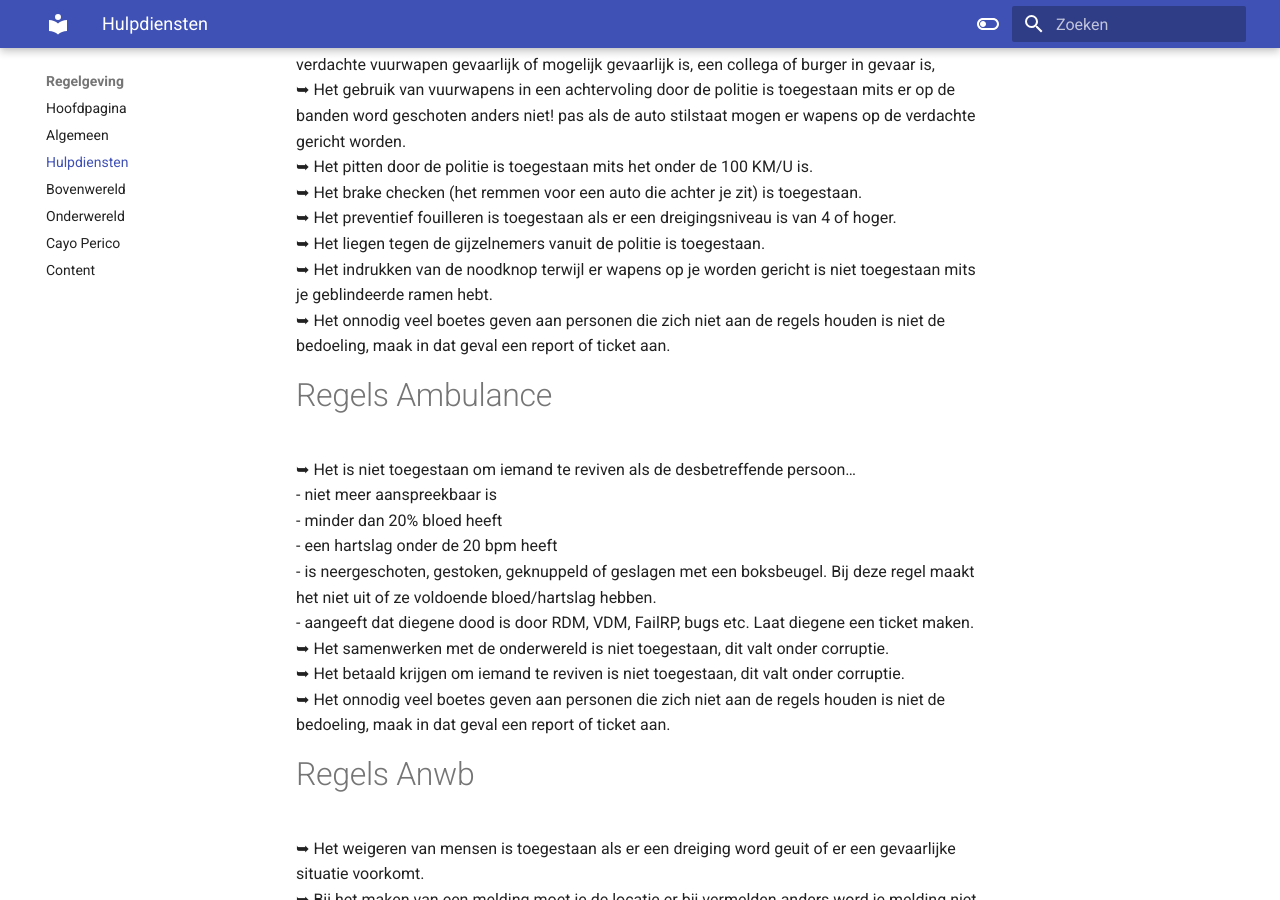
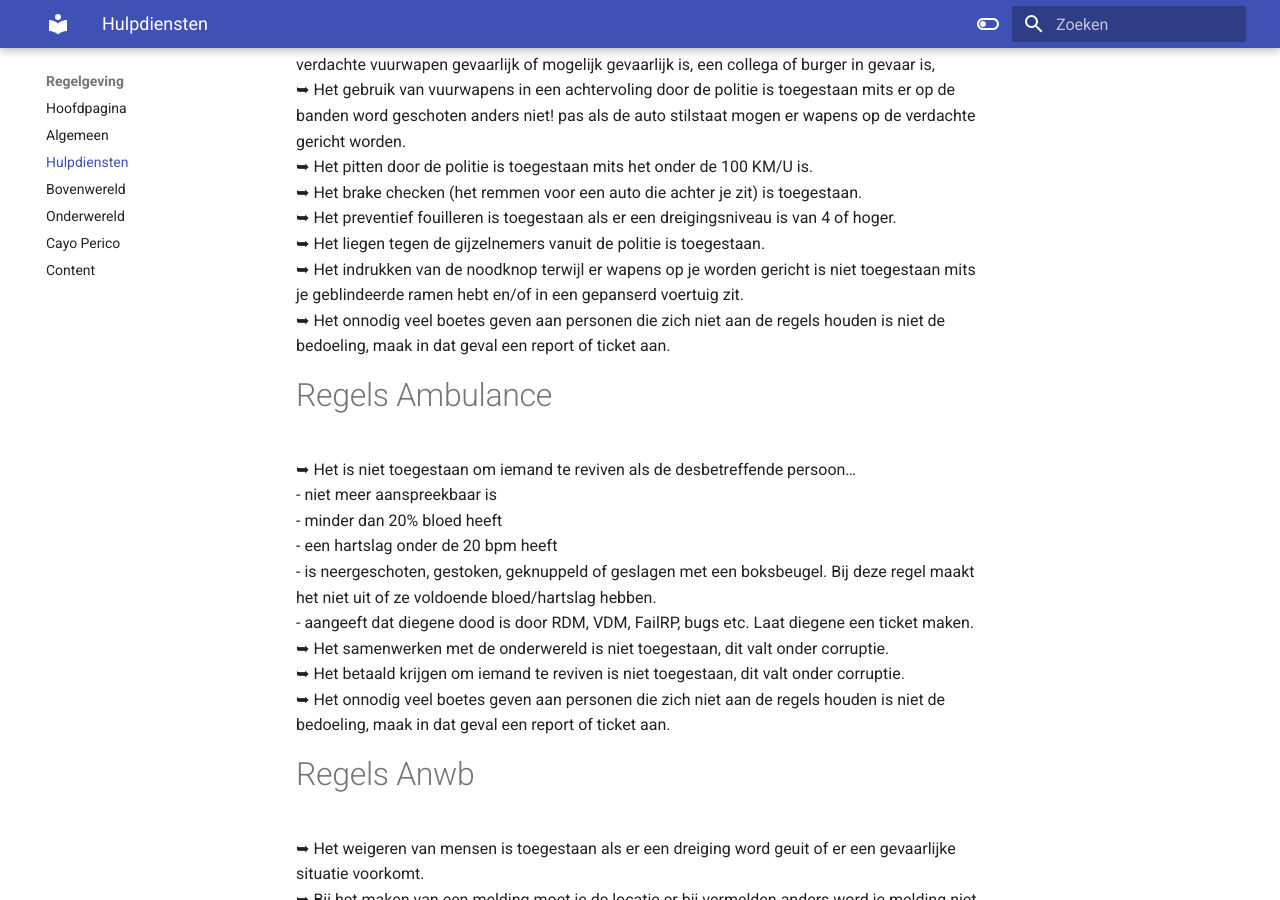
Before and after one commit to CappaWappa/Regels, an MkDocs documentation site: the page built from docs/hulpdiensten.md, in a window 1280 px wide and 900 px high, scrolled down 942 px. Built offline with MkDocs 1.6.1 and Material for MkDocs 9.7.7, drawn with Linux system fonts in a browser that asks for light colours; comment, search, counter and statistics services are not loaded.

Commit message:
Update hulpdiensten.md

```diff
--- a/docs/hulpdiensten.md
+++ b/docs/hulpdiensten.md
@@ -26,7 +26,7 @@
  ➥ Het brake checken (het remmen voor een auto die achter je zit) is toegestaan. </br>
  ➥ Het preventief fouilleren is toegestaan als er een dreigingsniveau is van 4 of hoger. </br>
  ➥ Het liegen tegen de gijzelnemers vanuit de politie is toegestaan.</br>
- ➥ Het indrukken van de noodknop terwijl er wapens op je worden gericht is niet toegestaan mits je geblindeerde ramen hebt.</br>
+ ➥ Het indrukken van de noodknop terwijl er wapens op je worden gericht is niet toegestaan mits je geblindeerde ramen hebt en/of in een gepanserd voertuig zit.</br>
  ➥ Het onnodig veel boetes geven aan personen die zich niet aan de regels houden is niet de bedoeling, maak in dat geval een report of ticket aan.
 
 # Regels Ambulance
```
